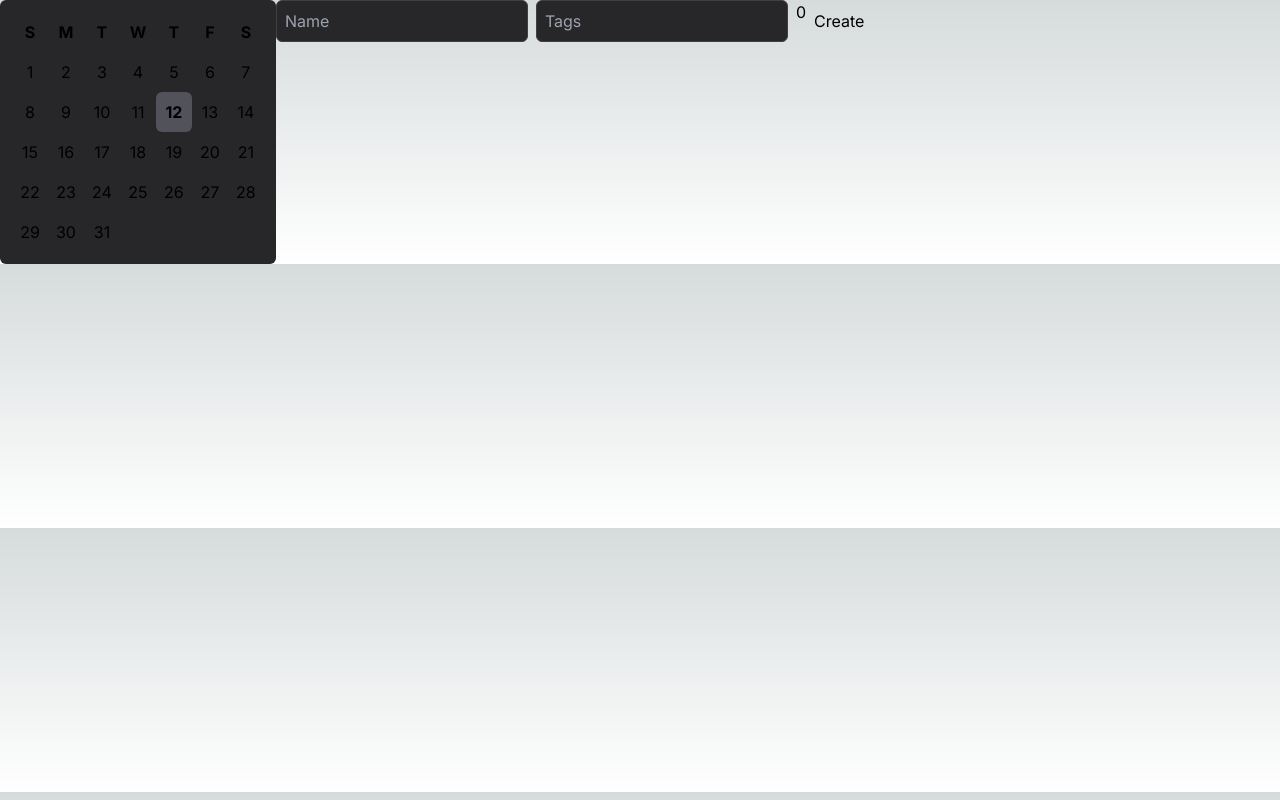
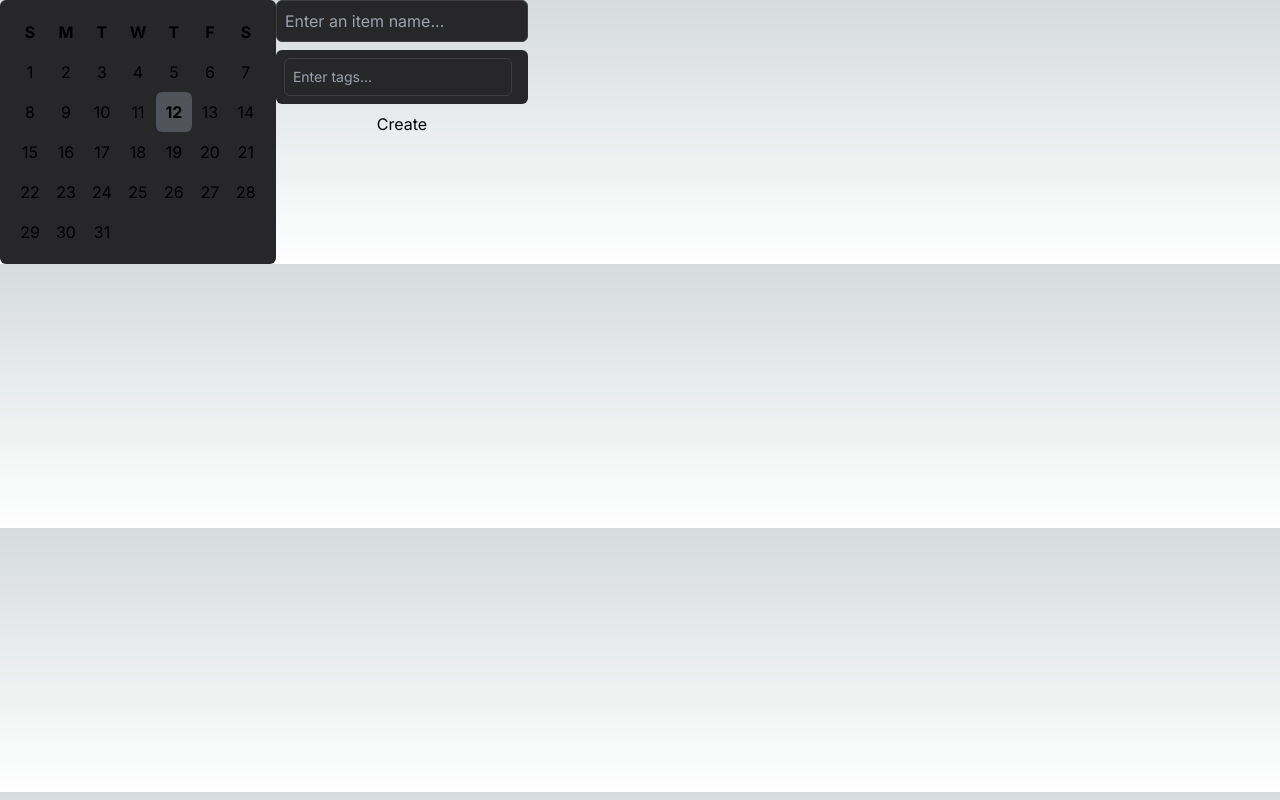
Before and after one commit to minischetti/journey, a Next.js app in the folder next/journey/: page / in a window 1280 px wide. Built offline with nearby package versions, Linux system fonts and the light colour scheme.

Commit message:
Compose and tag improvements

```diff
--- a/next/journey/src/app/page.tsx
+++ b/next/journey/src/app/page.tsx
@@ -4,6 +4,7 @@ import Calendar from "./Calendar";
 import * as Types from "./types";
 import { Command } from "cmdk";
 import { ItemsContext, ItemsProvider } from "./context";
+import { Tag as TagIcon } from "@phosphor-icons/react";
 
 const Popup = ({ children }: { children: JSX.Element }) => {
     return (
@@ -56,7 +57,7 @@ function Item({ name, description, status, items, tags }: Types.Item) {
             <p>{description}</p>
             <p>{status}</p>
             {items && items.map((item, itemIndex) => <Item key={itemIndex} {...item} />)}
-            {tags && tags.map((tag, tagIndex) => <span key={tagIndex}>{tag}</span>)}
+            {tags && tags.map((tag, tagIndex) => <Tag key={tagIndex} name={tag} />)}
         </div>
     );
 }
@@ -78,6 +79,22 @@ function Side() {
     return (
         <div>
             <Calendar />
+        </div>
+    );
+}
+
+function Tags({children}: {children: JSX.Element[]}) {
+    return (
+        <div className="flex gap-2 p-2 rounded-md bg-zinc-800 items-center text-sm">
+            {children}
+        </div>
+    );
+}
+
+function Tag({ name }: { name: string }) {
+    return (
+        <div className="py-1 px-3 flex gap-1 rounded-md bg-zinc-600 items-center">
+            <h2>{name}</h2>
         </div>
     );
 }
@@ -117,9 +134,12 @@ function App() {
 
     const formSubmit = (e: any) => {
         e.preventDefault();
+        if (!e.target.name.value) {
+            return;
+        }
         const newItem: Types.Item = {
             name: e.target.name.value,
-            tags: e.target.tags.value.split(","),
+            tags: composeTags,
             // description: e.target.description.value,
         };
         setItems([...items, newItem]);
@@ -186,7 +206,7 @@ function App() {
       <ItemsProvider>
         <div className="flex flex-row">
             <Side />
-            {tags.map((tag, tagIndex) => (
+            {/* {tags.map((tag, tagIndex) => (
                 <Accordion key={tagIndex} title={tag}>
                     {items
                         .filter((item) => item.tags?.includes(tag))
@@ -194,11 +214,10 @@ function App() {
                             <Item key={itemIndex} {...item} />
                         ))}
                 </Accordion>
-            ))}
+            ))} */}
             <div>
-                <form onSubmit={formSubmit} className="flex gap-2">
-                    <Input name="name" placeholder="Name" onChange={(e) => setComposeTitle(e.target.value)} />
-                    <Input name="tags" placeholder="Tags" onChange={updateTags} />
+                <form onSubmit={formSubmit} className="flex flex-col gap-2">
+                    <Input name="name" placeholder="Enter an item name..." onChange={(e) => setComposeTitle(e.target.value)} />
                     {/* <Popup>
                         <div className="flex flex-col gap-2">
                             <h2>{composeTitle}</h2>
@@ -206,36 +225,21 @@ function App() {
                             <button onClick={closeItem}>Close</button>
                         </div>
                     </Popup> */}
-                    {composeTags && composeTags.length && (
-                        <div className="flex gap-2 p-2 rounded-md bg-zinc-800">
+                    <div className="flex gap-2 p-2 rounded-md bg-zinc-800 items-center text-sm">
                         {composeTags.map((tag, tagIndex) => (
-                                <span className="py-1 px-3 flex gap-1 rounded-md bg-zinc-600" key={tagIndex}>
+                            <span className="py-1 px-3 flex gap-1 rounded-md bg-zinc-600 items-center" key={tagIndex}>
                                 <span>{tag}</span>
                                 <span className="cursor-pointer" onClick={removeTag(tagIndex)}>x</span>
                             </span>
                         ))}
+                        {/* Clear the input when the user presses enter */}
+                        <Input name="tags" placeholder="Enter tags..." onChange={updateTags} />
                     </div>
-                    )}
                     <button type="submit">Create</button>
                 </form>
                 {items.map((item, itemIndex) => (
                     <Item key={itemIndex} {...item} />
                 ))}
-                <Command.Dialog open={showCommand} onOpenChange={setShowCommand} label="Global Command Menu">
-                    <Command.Input />
-                    <Command.List>
-                        <Command.Empty>No results found.</Command.Empty>
-
-                        <Command.Group heading="Letters">
-                            <Command.Item>a</Command.Item>
-                            <Command.Item>b</Command.Item>
-                            <Command.Separator />
-                            <Command.Item>c</Command.Item>
-                        </Command.Group>
-                        {/* Command item for adding an item */}
-                        <Command.Item>Apple</Command.Item>
-                    </Command.List>
-                </Command.Dialog>
             </div>
         </div>
       </ItemsProvider>
--- /dev/null
+++ b/package.json
@@ -0,0 +1,5 @@
+{
+  "dependencies": {
+    "@phosphor-icons/react": "^2.0.15"
+  }
+}
```
Also changed, not shown: next/journey/src/app/ui/Tag.tsx (added), next/journey/src/app/ui/Tags.tsx (added), 1 other file (tests, documents, lock files or other folders). Lines whose indentation alone changed are shown as unchanged.
